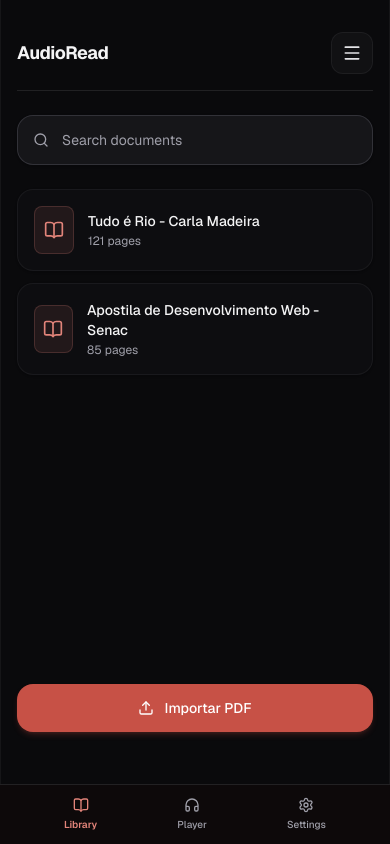
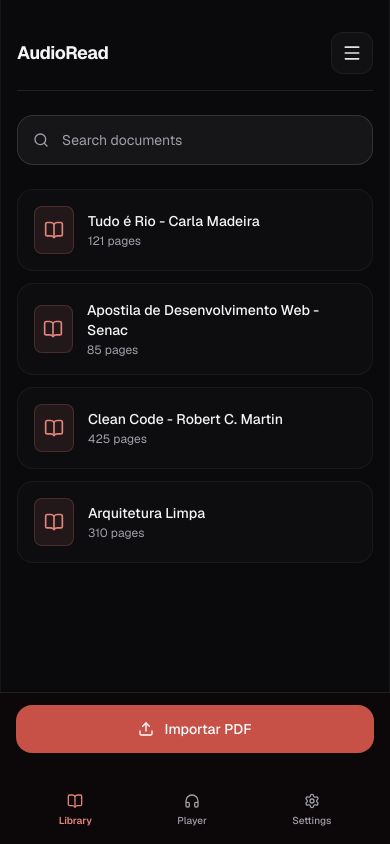
Before and after one commit to jaozinpaulin/audioread-app, a Next.js app: page / in a window 390 px wide. Built offline with nearby package versions, Linux system fonts and the light colour scheme.

Commit message:
style: layout clean e ajustes visuais

```diff
--- a/src/app/page.tsx
+++ b/src/app/page.tsx
@@ -7,12 +7,14 @@ export default function Home() {
     const [documents] = useState([
         { id: '1', title: 'Tudo é Rio - Carla Madeira', pages: 121, progress: 45 },
         { id: '2', title: 'Apostila de Desenvolvimento Web - Senac', pages: 85, progress: 70 },
+        { id: '3', title: 'Clean Code - Robert C. Martin', pages: 425, progress: 20 },
+        { id: '4', title: 'Arquitetura Limpa', pages: 310, progress: 10 },
     ]);
 
     return (
-        <main className="flex-1 flex flex-col justify-between p-4 md:p-8 pb-28 md:pb-12 max-w-3xl mx-auto w-full">
+        <main className="flex-1 flex flex-col justify-between p-4 md:p-8 pb-32 md:pb-12 max-w-3xl mx-auto w-full min-h-screen">
 
-            <header className="py-4 border-b border-zinc-800/80 flex items-center justify-between">
+            <header className="py-4 border-b border-zinc-800/80 flex items-center justify-between shrink-0">
                 <h1 className="font-bold text-lg md:text-xl tracking-tight text-zinc-100">AudioRead</h1>
 
                 <button className="p-2.5 rounded-xl bg-zinc-900/50 border border-zinc-800/60 hover:border-zinc-700 transition-colors text-zinc-300 flex items-center justify-center cursor-pointer">
@@ -20,25 +22,24 @@ export default function Home() {
                 </button>
             </header>
 
-            <div className="space-y-6 my-6 flex-1">
-
+            <div className="space-y-6 my-6 flex-1 overflow-y-auto">
                 <div className="relative">
                     <Search className="absolute left-4 top-1/2 -translate-y-1/2 w-4 h-4 text-zinc-400" />
                     <input
                         type="text"
                         placeholder="Search documents"
-                        className="w-full bg-zinc-900/90 border border-zinc-700/70 rounded-2xl pl-11 pr-4 py-3.5 text-sm text-zinc-100 placeholder-zinc-400 focus:outline-none focus:border-primary-rose transition-all shadow-sm"
+                        className="w-full bg-zinc-900/90 border border-zinc-700/70 rounded-2xl pl-11 pr-4 py-3.5 text-sm text-zinc-100 placeholder-zinc-400 focus:outline-none focus:border-primary-rose transition-all"
                     />
                 </div>
 
-                <div className="space-y-3">
+                <div className="space-y-3 pb-4">
                     {documents.map((doc) => (
                         <div
                             key={doc.id}
-                            className="flex items-center justify-between p-4 rounded-2xl bg-zinc-900/30 border border-zinc-800/50 hover:border-zinc-700/80 hover:bg-zinc-900/60 transition-all cursor-pointer shadow-sm"
+                            className="flex items-center justify-between p-4 rounded-2xl bg-zinc-900/30 border border-zinc-800/50 hover:border-zinc-700/80 hover:bg-zinc-900/60 transition-all cursor-pointer"
                         >
                             <div className="flex items-center gap-3.5">
-                                <div className="w-10 h-12 rounded-lg bg-primary-rose/10 border border-primary-rose/20 flex items-center justify-center text-primary-rose">
+                                <div className="w-10 h-12 rounded-lg bg-primary-rose/10 border border-primary-rose/20 flex items-center justify-center text-primary-rose font-semibold text-xs">
                                     <BookOpen className="w-5 h-5" />
                                 </div>
                                 <div>
@@ -49,17 +50,16 @@ export default function Home() {
                         </div>
                     ))}
                 </div>
-
             </div>
 
-            <div className="pt-4">
-                <button className="w-full py-3.5 px-4 rounded-2xl bg-accent-crimson hover:bg-[#b0453c] text-white font-medium text-sm transition-all flex items-center justify-center gap-2.5 cursor-pointer shadow-md shadow-accent-crimson/20">
+            <div className="fixed bottom-0 left-0 right-0 max-w-md mx-auto bg-app-bg/95 backdrop-blur-md border-t border-zinc-800/80 px-4 py-3 flex flex-col gap-9 z-50 md:relative md:max-w-none md:bg-transparent md:border-none md:p-0 md:backdrop-blur-none">
+
+                <button className="w-full py-3.5 px-4 rounded-2xl bg-accent-crimson hover:bg-[#b0453c] text-white font-medium text-sm transition-all flex items-center justify-center gap-2.5 cursor-pointer">
                     <Upload className="w-4 h-4" />
                     <span>Importar PDF</span>
                 </button>
-            </div>
 
-            <nav className="md:hidden fixed bottom-0 left-0 right-0 max-w-md mx-auto bg-app-bg border-t border-zinc-800/80 px-6 py-3 flex items-center justify-around z-50">
+                <nav className="md:hidden flex items-center justify-around pt-1 pb-1">
                     <div className="flex flex-col items-center gap-1 cursor-pointer">
                         <BookOpen className="w-4 h-4 text-primary-rose" />
                         <span className="text-[10px] font-semibold text-primary-rose">Library</span>
@@ -73,6 +73,7 @@ export default function Home() {
                         <span className="text-[10px] font-medium">Settings</span>
                     </div>
                 </nav>
+            </div>
 
         </main>
     );
```
Lines whose indentation alone changed are shown as unchanged.
